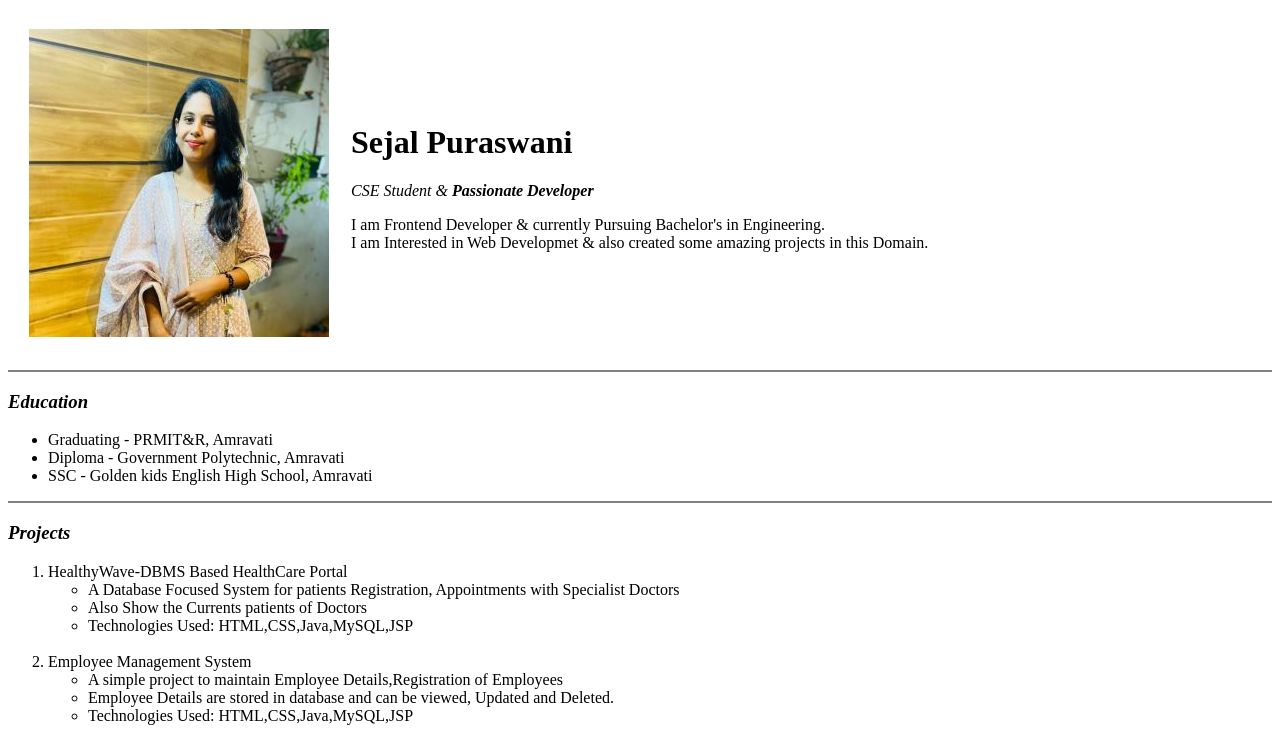
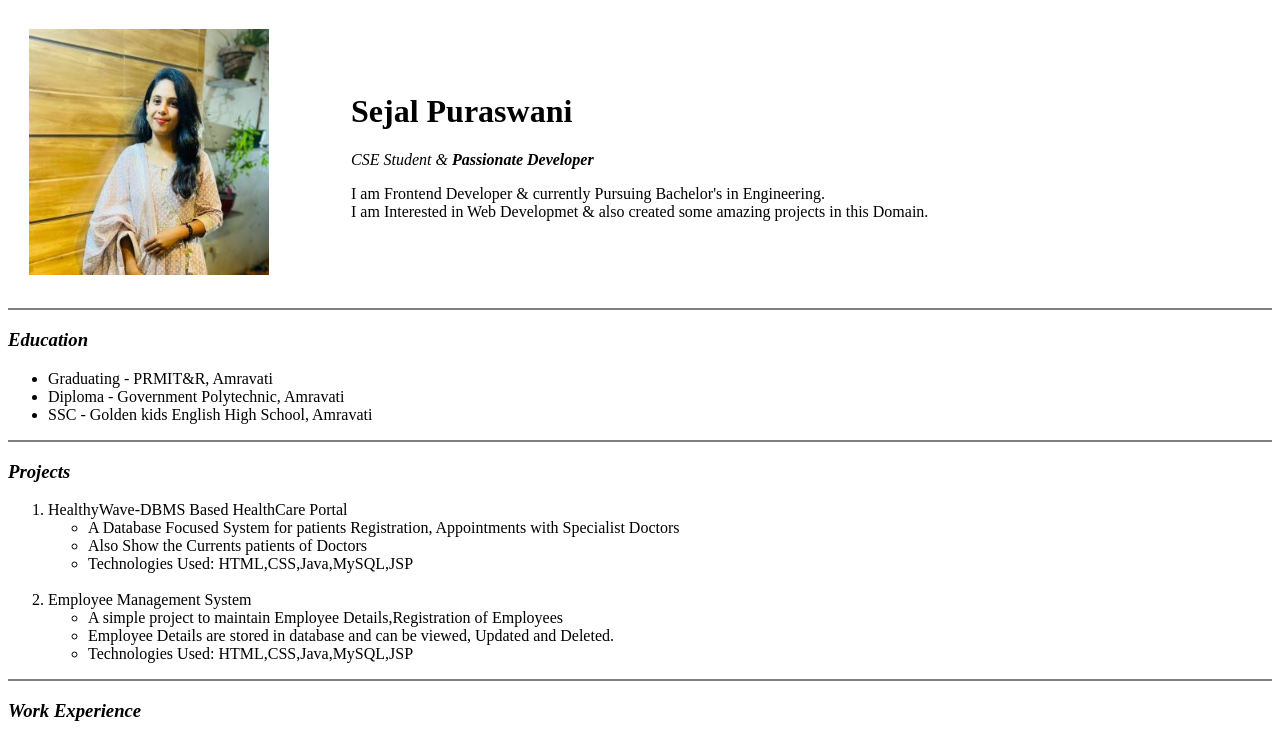
Before and after one commit to sejalpuraswani/Web-Development-Projects, a plain HTML site: page Simple Portfolio Website/index.html in a window 1280 px wide. Shown: the top 738 px of the page. Drawn offline with Linux system fonts and the light colour scheme.

Commit message:
created a simple portfolio

```diff
--- a/Simple Portfolio Website/index.html
+++ b/Simple Portfolio Website/index.html
@@ -3,6 +3,11 @@
     <meta charset="UTF-8">
 
     <title>Portfolio Website</title>
+    <style>
+        img{
+            width: 80%;
+        }
+    </style>
 </head>
 <body>
     <table cellspacing="20">
```
